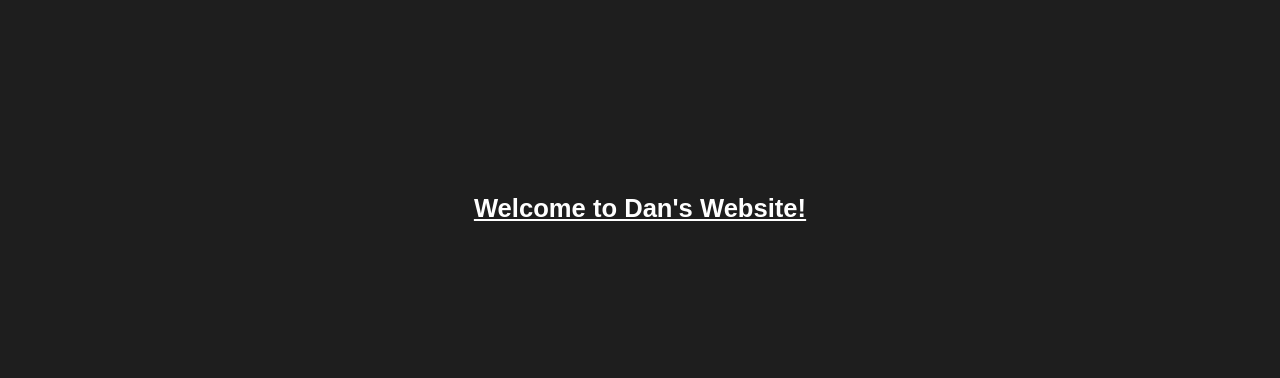
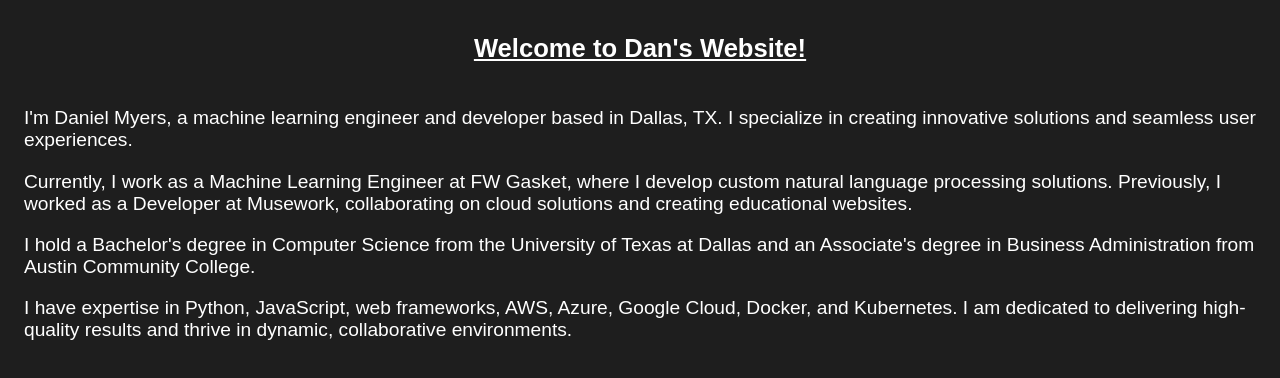
Before and after one commit to DanMyers300/danmyers.net, a Next.js app: page / in a window 1280 px wide. Shown: the top 378 px of the page. Built offline with nearby package versions, Linux system fonts and the light colour scheme.

Commit message:
added about me page

```diff
--- a/src/app/globals.css
+++ b/src/app/globals.css
@@ -2,6 +2,5 @@
     display: flex;
     justify-content: center;
     align-items: center;
-    height: 50vh;
     background-color: #1e1e1e;
 }
--- a/src/app/page.module.css
+++ b/src/app/page.module.css
@@ -1,3 +1,15 @@
+.main {
+    margin-right: 1rem;
+    margin-left: 1rem;
+}
+
+.description {
+    display: flex;
+    justify-content: center;
+    align-items: center;
+    text-align: center;
+}
+
 .description > p {
     font-family: sans-serif;
     font-size: 1.6rem;
@@ -5,3 +17,10 @@
     color: white;
     text-decoration: underline;
 }
+
+.aboutMe > p {
+    font-family: sans-serif;
+    font-size: 1.2rem;
+    font-weight: 400;
+    color: white;
+}
--- a/src/app/page.tsx
+++ b/src/app/page.tsx
@@ -1,13 +1,27 @@
-import styles from './page.module.css'
+import styles from './page.module.css';
 
 export default function Home() {
   return (
     <main className={styles.main}>
       <div className={styles.description}>
         <p>
-            Welcome to Dan&apos;s Website!
+          Welcome to Dan&apos;s Website!
+        </p>
+      </div>
+      <div className={styles.aboutMe}>
+        <p>
+          I'm Daniel Myers, a machine learning engineer and developer based in Dallas, TX. I specialize in creating innovative solutions and seamless user experiences.
+        </p>
+        <p>
+Currently, I work as a Machine Learning Engineer at FW Gasket, where I develop custom natural language processing solutions. Previously, I worked as a Developer at Musework, collaborating on cloud solutions and creating educational websites.
+        </p>
+        <p>
+I hold a Bachelor's degree in Computer Science from the University of Texas at Dallas and an Associate's degree in Business Administration from Austin Community College.
+        </p>
+        <p>
+I have expertise in Python, JavaScript, web frameworks, AWS, Azure, Google Cloud, Docker, and Kubernetes. I am dedicated to delivering high-quality results and thrive in dynamic, collaborative environments.
         </p>
       </div>
     </main>
-  )
+  );
 }
```
